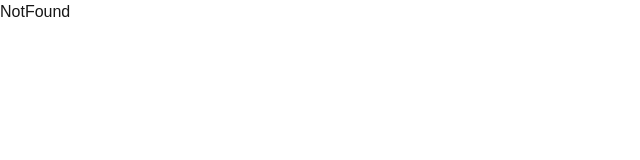
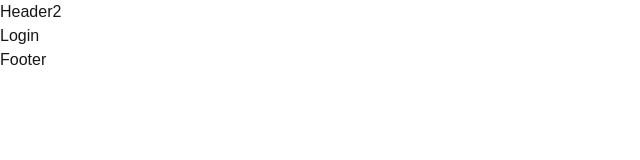
Before and after one commit to arefsalarieh/nextjs-14, a Next.js app: page /baran/login in a window 1280 px wide. Before the commit this address had no page. Shown: the top 160 px of the page, without its empty margins (0-640 px from the left). Built offline with nearby package versions, Linux system fonts and the light colour scheme.

Commit message:
simple route finish

```diff
--- /dev/null
+++ b/src/app/_components/footer.jsx
@@ -0,0 +1,9 @@
+import React from 'react'
+
+const Footer = () => {
+  return (
+    <div className=' h-10 bg-[aqua]'>Footer</div>
+  )
+}
+
+export default Footer
--- /dev/null
+++ b/src/app/_components/header.jsx
@@ -0,0 +1,9 @@
+import React from 'react'
+
+const Header = () => {
+  return (
+    <div className='h-10 bg-green-400'>Header</div>
+  )
+}
+
+export default Header
--- /dev/null
+++ b/src/app/baran/(auth)/layout.jsx
@@ -0,0 +1,13 @@
+export default function RootLayout({ children }) {
+    return (
+      <html lang="en">
+        <body
+
+        >
+          <div className='h-10 bg-yellow-400'>Header2</div>
+          {children}
+          <div className=' h-10 bg-amber-500'>Footer</div>
+        </body>
+      </html>
+    );
+  }
--- /dev/null
+++ b/src/app/baran/(auth)/login/page.jsx
@@ -0,0 +1,9 @@
+import React from 'react'
+
+const Login = () => {
+  return (
+    <div>Login</div>
+  )
+}
+
+export default Login
--- a/src/app/layout.js
+++ b/src/app/layout.js
@@ -1,5 +1,7 @@
 import localFont from "next/font/local";
 import "./globals.css";
+import Header from "./_components/header";
+import Footer from "./_components/Footer";
 
 const geistSans = localFont({
   src: "./fonts/GeistVF.woff",
@@ -21,9 +23,11 @@ export default function RootLayout({ children }) {
   return (
     <html lang="en">
       <body
-        className={`${geistSans.variable} ${geistMono.variable} antialiased`}
+        className={` `}
       >
+        {/* <Header/> */}
         {children}
+        {/* <Footer/> */}
       </body>
     </html>
   );
--- a/src/app/page.js
+++ b/src/app/page.js
@@ -1,9 +1,9 @@
-import Test from "@/components/test";
+import Test from "@/app/_components/test";
 import Image from "next/image";
 
 export default function Home() {
   return (
-    <div className="grid grid-rows-[20px_1fr_20px] items-center justify-items-center min-h-screen p-8 pb-20 gap-16 sm:p-20 font-[family-name:var(--font-geist-sans)]">
+    <div className="">
       <Test/>
     </div>
   );
```
Also changed, not shown: src/app/aboute/books/page.jsx (added, +9 -0 lines), src/app/aboute/cars/page.jsx (added, +9 -0 lines), src/app/aboute/layout.jsx (added, +15 -0 lines), src/app/baran/(auth)/register/page.jsx (added, +9 -0 lines), src/app/_components/test.jsx (renamed from src/components/test.jsx).
